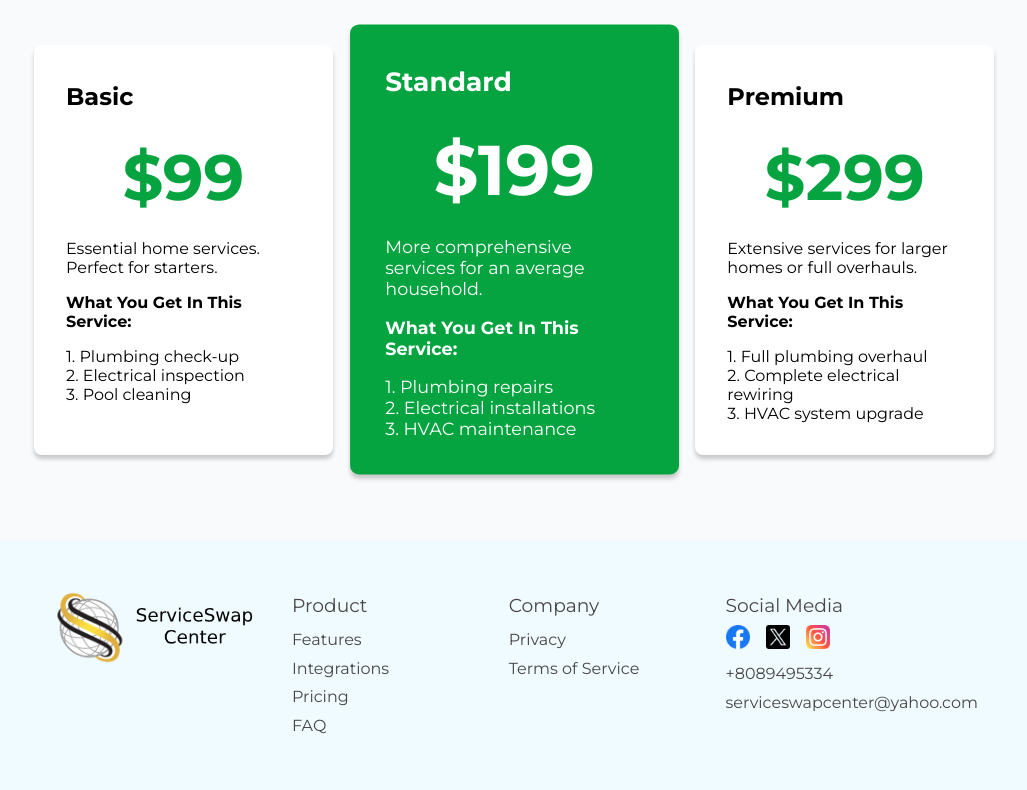
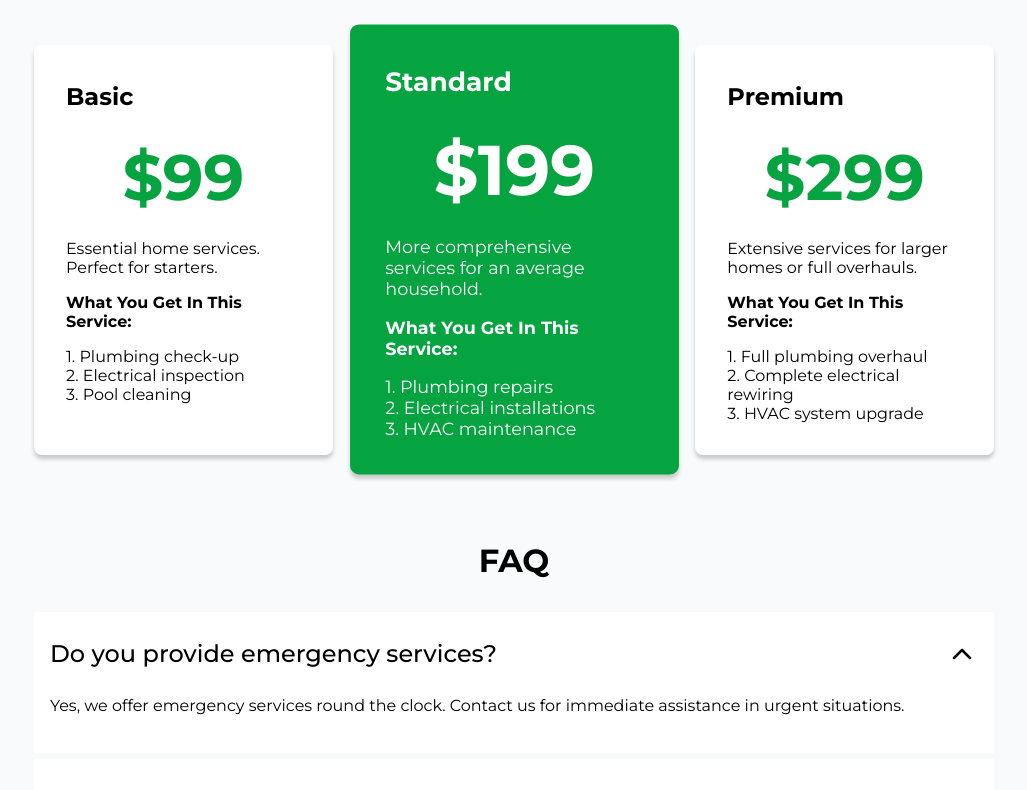
Before and after one commit to tushar-454/service-swap-center, a React (Vite) app: page / in a window 1280 px wide. Shown: the part 2000-2790 px from the top of the page, without its empty margins (126-1153 px from the left). Built offline with nearby package versions, Linux system fonts and the light colour scheme; no server answers.

Commit message:
faq section added

```diff
--- /dev/null
+++ b/src/Components/Home/FAQ/FAQ.module.css
@@ -0,0 +1,32 @@
+.sectionTitle {
+  margin: 2rem 0;
+}
+.sectionTitle h1 {
+  font-size: 2rem;
+  text-align: center;
+}
+.faqWrap {
+  margin: 2rem 0;
+}
+.faq {
+  width: 100%;
+  background-color: #fff;
+  padding: 1rem;
+}
+.question {
+  font-size: 24px;
+  font-weight: 500;
+}
+
+.answer {
+  padding: 1rem 0;
+  display: none;
+}
+.questionWrap {
+  display: flex;
+  justify-content: space-between;
+  align-items: center;
+  gap: 1rem;
+  transition: 0.2s;
+  cursor: pointer;
+}
--- /dev/null
+++ b/src/Components/Home/FAQ/Faq.jsx
@@ -0,0 +1,70 @@
+import { useState } from 'react';
+import arrow from '../../../assets/icon/arrow-down.png';
+import Container from '../../Reusable/Container';
+import classes from './FAQ.module.css';
+const faqArr = [
+  {
+    question: 'Do you provide emergency services?',
+    answer:
+      'Yes, we offer emergency services round the clock. Contact us for immediate assistance in urgent situations.',
+  },
+  {
+    question: 'What areas do you serve?',
+    answer:
+      'Our services cover urban, suburban, and rural areas. Get in touch to confirm service availability in your location.',
+  },
+  {
+    question: 'Are your technicians certified and experienced?',
+    answer:
+      'Absolutely, our technicians are certified experts with years of experience. They undergo regular training to provide top-quality service.',
+  },
+  {
+    question: 'How can I schedule an appointment?',
+    answer:
+      'You can schedule an appointment through our website or by calling our hotline. Our customer service team will assist you.',
+  },
+  {
+    question: 'What payment methods do you accept?',
+    answer:
+      'We accept various payment methods, including credit/debit cards, online transfers, and, in some cases, cash. Contact us for details.',
+  },
+];
+
+const Faq = () => {
+  const [open, setOpen] = useState(0);
+  return (
+    <section>
+      <Container>
+        <div className={classes.sectionTitle}>
+          <h1>FAQ</h1>
+        </div>
+        <div className={classes.faqWrap}>
+          {faqArr.map((faq, index) => (
+            <div key={index} className={classes.faq}>
+              <div
+                className={classes.questionWrap}
+                onClick={() => setOpen(index)}
+              >
+                <h4 className={classes.question}>{faq.question}</h4>
+                <img
+                  src={arrow}
+                  style={{
+                    transform: `rotate(${open === index ? 180 : 0}deg)`,
+                  }}
+                />
+              </div>
+              <div
+                className={classes.answer}
+                style={{ display: open === index ? 'block' : '' }}
+              >
+                {faq.answer}
+              </div>
+            </div>
+          ))}
+        </div>
+      </Container>
+    </section>
+  );
+};
+
+export default Faq;
--- a/src/Components/Home/Home.jsx
+++ b/src/Components/Home/Home.jsx
@@ -1,5 +1,6 @@
 import { Helmet } from 'react-helmet';
 import Banner from './Banner/Banner';
+import Faq from './FAQ/FAQ';
 import OurTeam from './OurTeam/OurTeam';
 import PopulerServices from './PopularSerivces/PopulerServices';
 import Pricing from './Pricing/Pricing';
@@ -14,6 +15,7 @@ const Home = () => {
       <PopulerServices />
       <OurTeam />
       <Pricing />
+      <Faq />
     </main>
   );
 };
```
